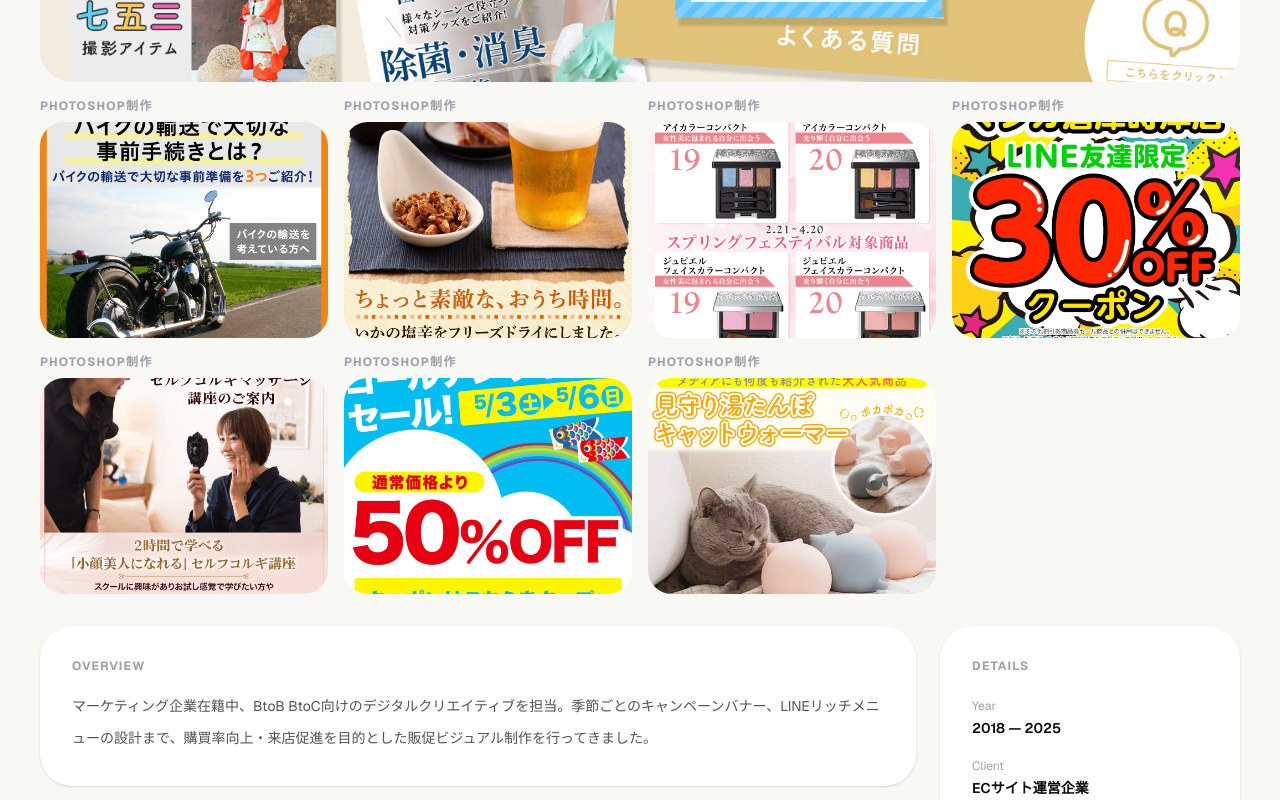
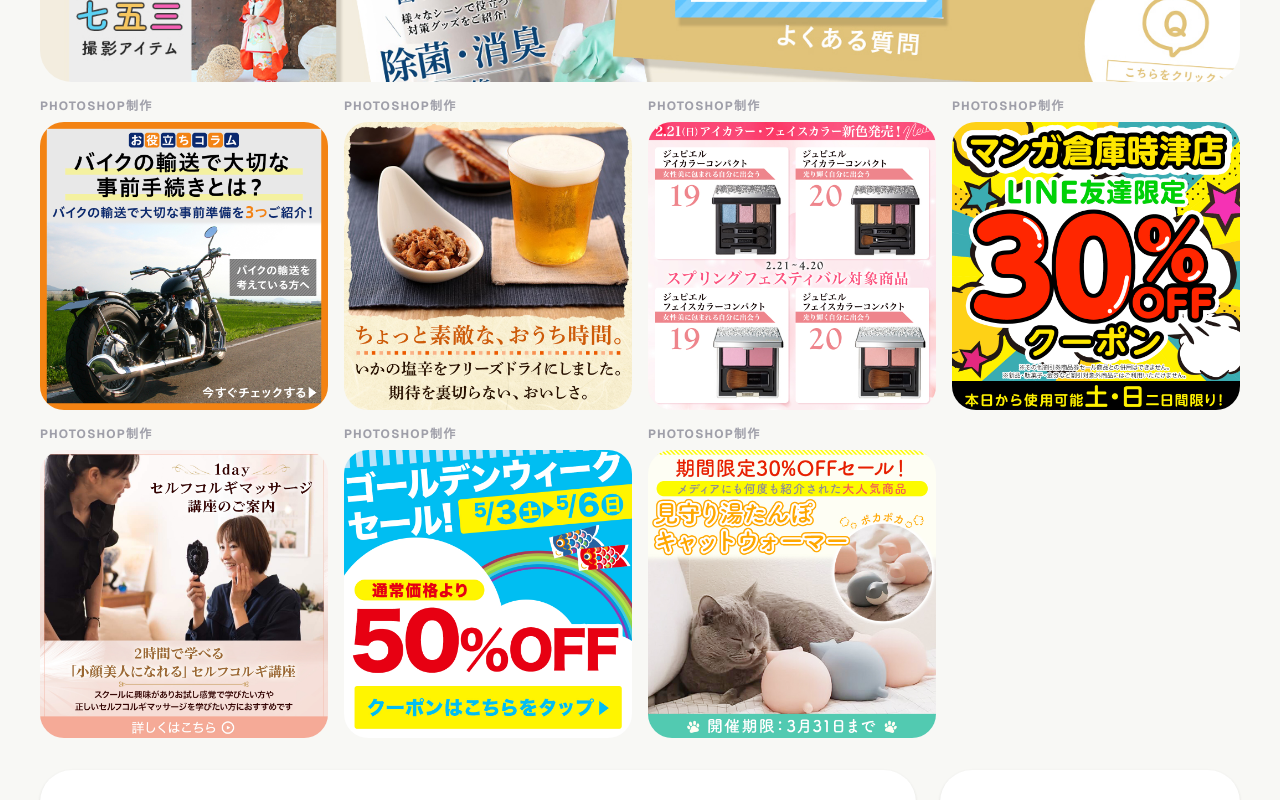
Before and after one commit to canakopanda/portfolio-site, a Next.js app: page /works/ec-web-creative in a window 1280 px wide. Shown: the part 1080-1880 px from the top of the page. Built offline with nearby package versions, Linux system fonts and the light colour scheme.

Commit message:
サブ画像を正方形・Client名変更

```diff
--- a/app/works/[slug]/page.tsx
+++ b/app/works/[slug]/page.tsx
@@ -113,7 +113,7 @@
                   </p>
                 )}
                 <div
-                  className="relative aspect-[4/3] overflow-hidden rounded-[1.5rem]"
+                  className="relative aspect-square overflow-hidden rounded-[1.5rem]"
                   style={!sub.src ? { backgroundColor: work.tagColor + "0d" } : {}}
                 >
                   {sub.src ? (
--- a/data/works.ts
+++ b/data/works.ts
@@ -26,7 +26,7 @@
     desc: "ECサイトのバナー、LINEリッチメニューなど、目的に合わせたデジタルクリエイティブを制作。",
     meta: "Photoshop / Web / Banner / LINE",
     year: "2018 — 2025",
-    client: "ECサイト運営企業",
+    client: "事業運営支援会社",
     overview:
       "マーケティング企業在籍中、BtoB BtoC向けのデジタルクリエイティブを担当。季節ごとのキャンペーンバナー、LINEリッチメニューの設計まで、購買率向上・来店促進を目的とした販促ビジュアル制作を行ってきました。",
     process:
```
